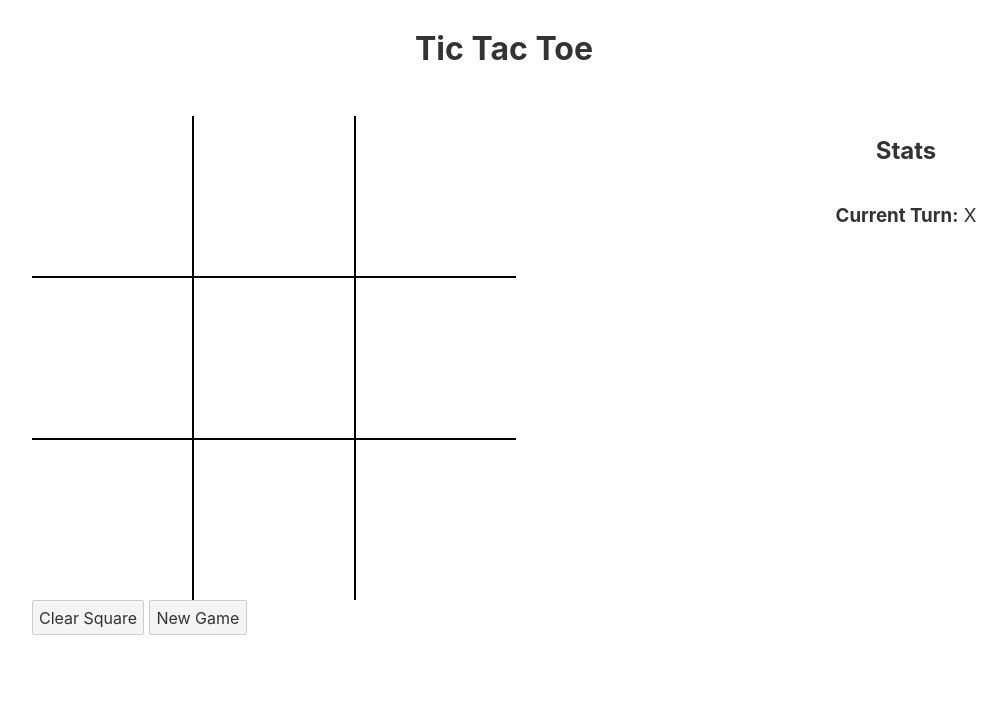
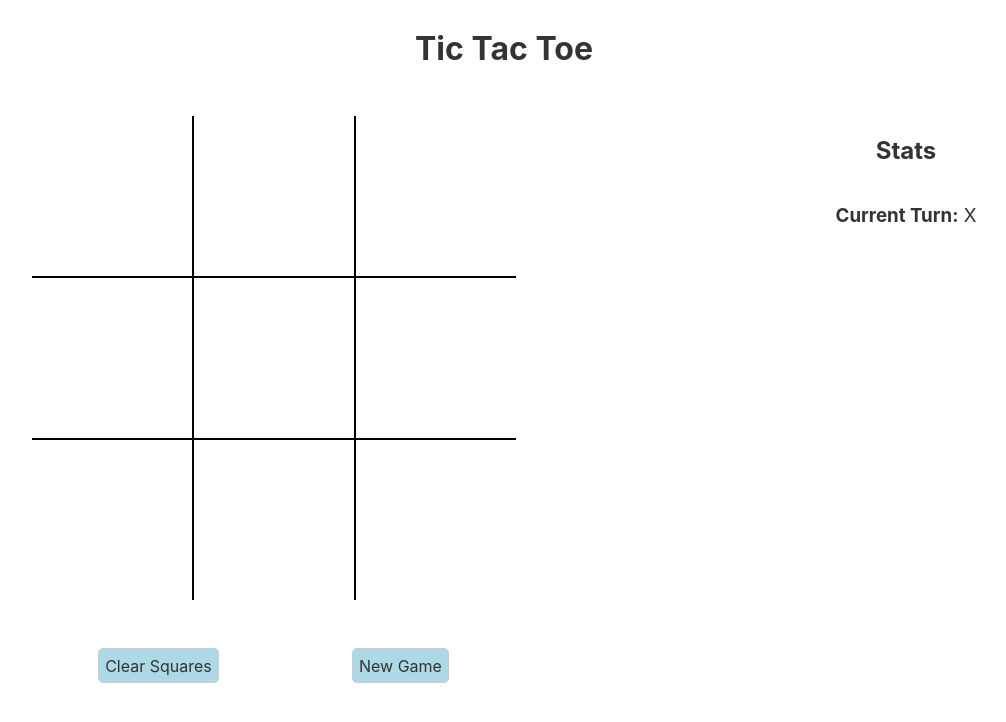
Before and after one commit to craigmiller160/svelte-tic-tac-toe, a Svelte app: page / in a window 1280 px wide. Shown: the top 722 px of the page, without its empty margins (136-1142 px from the left). Built offline with nearby package versions, Linux system fonts and the light colour scheme.

Commit message:
Got clear squares button styling working

```diff
--- a/src/components/Board.svelte
+++ b/src/components/Board.svelte
@@ -9,7 +9,14 @@
         isClearMode = gameValue.isClearMode;
     });
 
-    const newGame = () => game.update((existingGame: Game) => blankGame);
+    const newGame = () =>
+        game.update((existingGame: Game) => blankGame);
+
+    const toggleClearMode = () =>
+        game.update((existingGame: Game) => ({
+            ...existingGame,
+            isClearMode: !existingGame.isClearMode
+        }));
 </script>
 
 <style lang="scss">
@@ -20,6 +27,23 @@
       .row {
         display: flex;
         flex-direction: row;
+      }
+
+      .actions {
+        margin-top: 3rem;
+        display: flex;
+        flex-direction: row;
+        justify-content: space-around;
+      }
+
+      button {
+        border-radius: 5px;
+        background-color: lightblue;
+        cursor: pointer;
+
+        &.active {
+          background-color: lightgreen;
+        }
       }
     }
 </style>
@@ -41,7 +65,7 @@
         <Square gameKey="bottomRight" />
     </div>
     <div class="actions">
-        <button>Clear Square</button>
+        <button class:active={isClearMode} on:click={toggleClearMode}>Clear Squares</button>
         <button on:click={newGame}>New Game</button>
     </div>
 </div>
```
